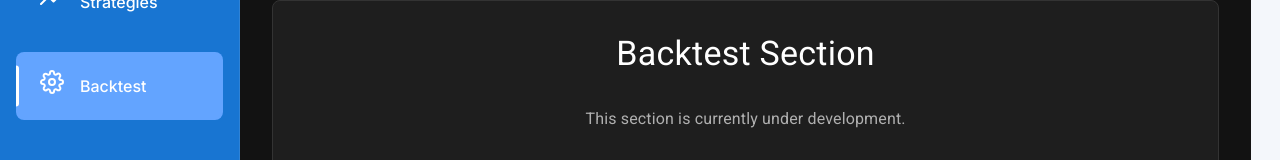
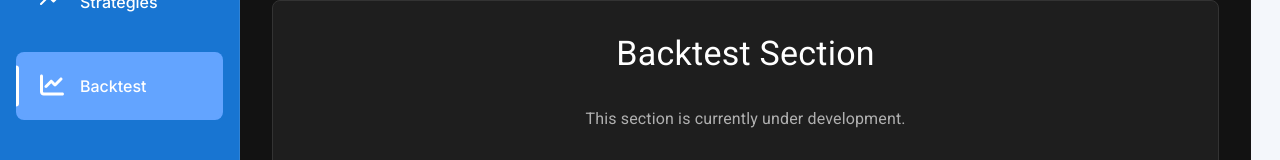
Before and after one commit to sudhanshu2070/last-trade, a React (Vite) app: page /backtest in a window 1280 px wide. Shown: the part 288-448 px from the top of the page. Built offline with nearby package versions, Linux system fonts and the light colour scheme.

Commit message:
Updated create strategy for Indicator based 0.31

```diff
--- a/src/components/NavTabs/NavTabs.tsx
+++ b/src/components/NavTabs/NavTabs.tsx
@@ -11,12 +11,15 @@
   FiPhone as ContactIcon,
 } from 'react-icons/fi';
 
+import { FontAwesomeIcon } from '@fortawesome/react-fontawesome';
+import { faChartLine } from '@fortawesome/free-solid-svg-icons';
+
 // Navigation Items
 const navItems = [
   { label: 'Dashboard', path: '/', icon: <DashboardIcon /> },
   { label: 'Brokers', path: '/brokers', icon: <PortfolioIcon /> },
   { label: 'Strategies', path: '/strategies', icon: <StrategiesIcon /> },
-  { label: 'Backtest', path: '/backtest', icon: <SettingsIcon /> },
+  { label: 'Backtest', path: '/backtest', icon: <FontAwesomeIcon icon={faChartLine} /> },
 ];
 
 // Social/Contact Links
```
Also changed, not shown: src/assets/backTest_icon.png (added).
